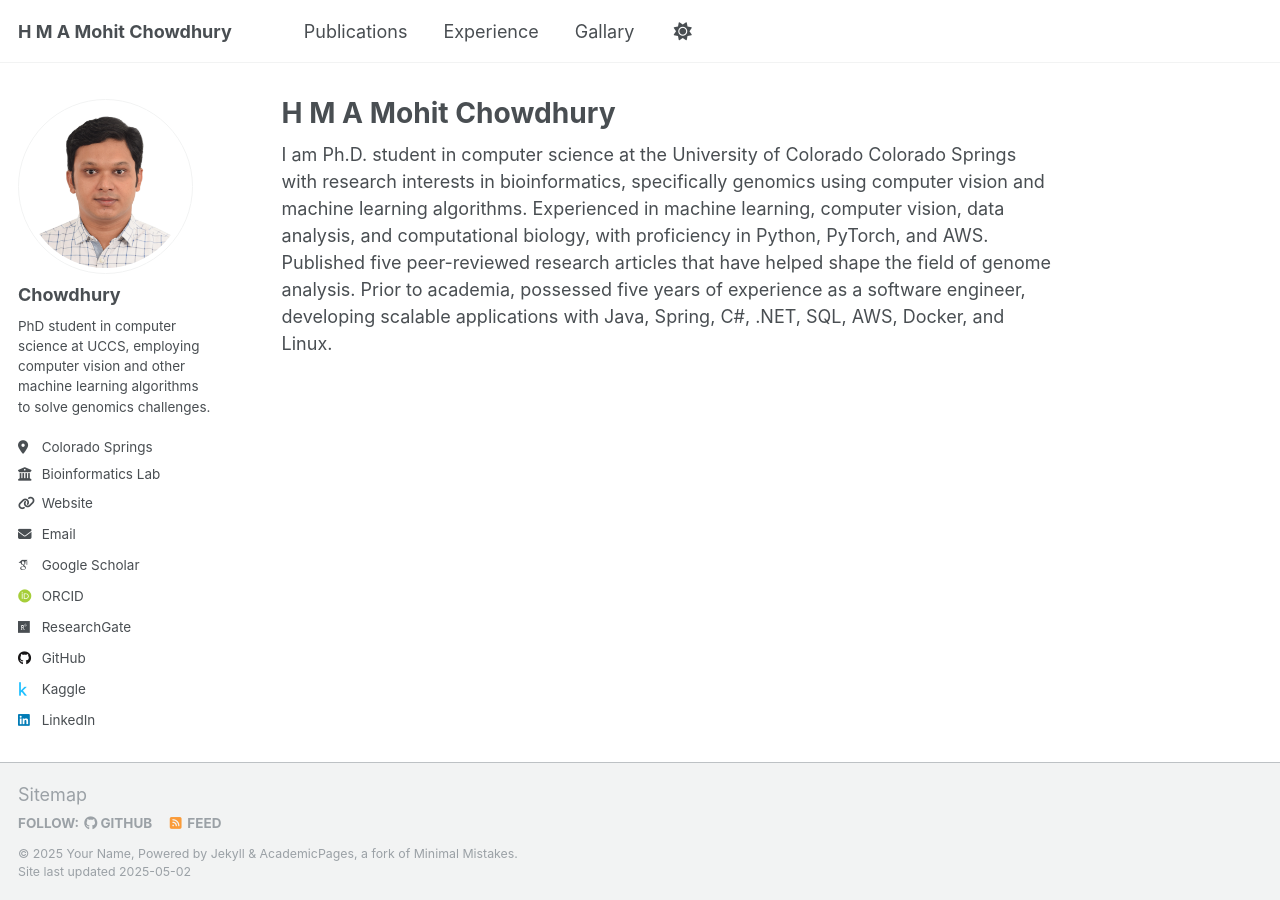
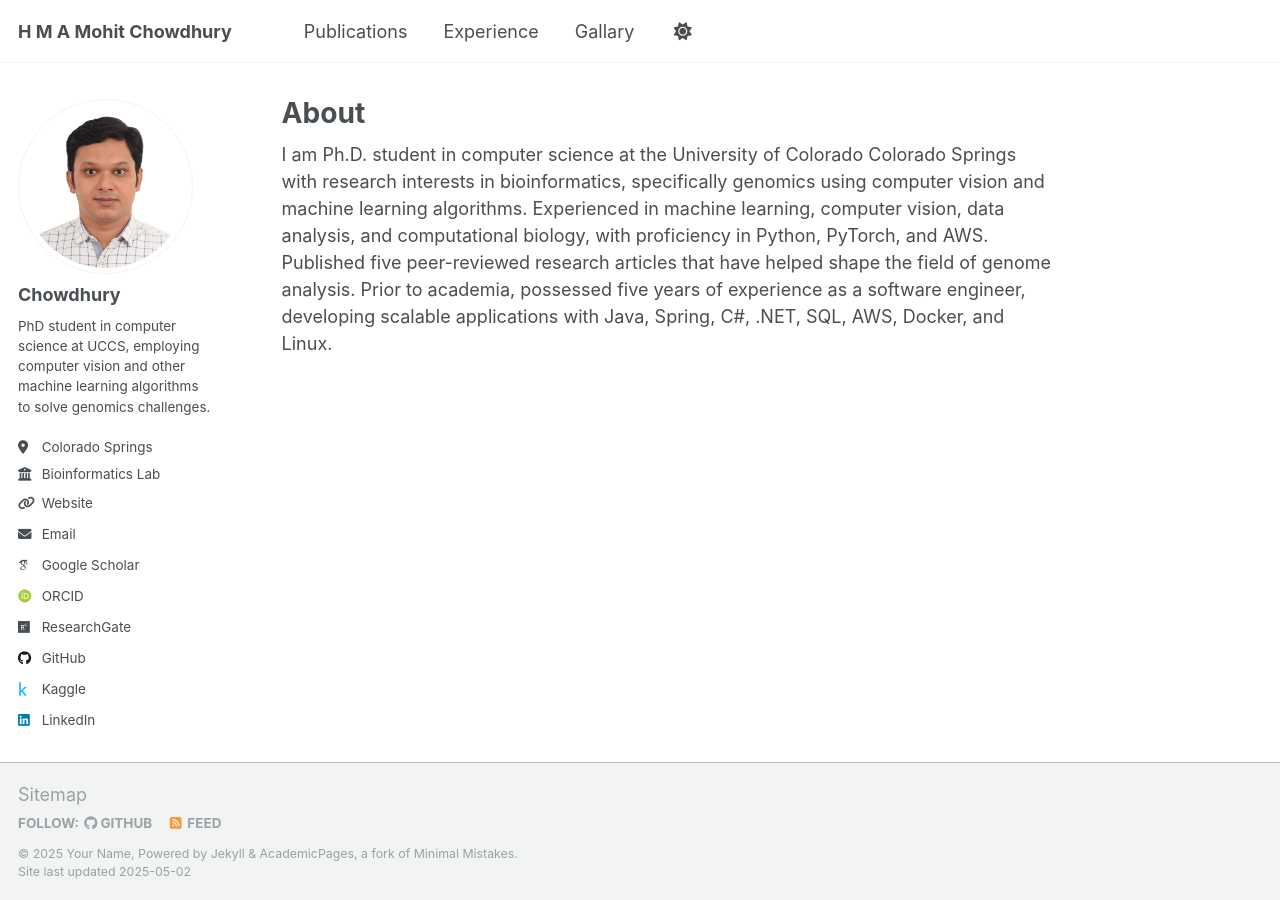
Before and after one commit to shadhinaust/shadhinaust.github.io, a Jekyll site: the page built from _pages/about.md, in a window 1280 px wide. Built offline with Jekyll 4.4.1, drawn with Linux system fonts in a browser that asks for light colours; some web fonts are replaced.

Commit message:
added about

```diff
--- a/_pages/about.md
+++ b/_pages/about.md
@@ -1,6 +1,6 @@
 ---
 permalink: /
-title: "H M A Mohit Chowdhury"
+title: "About"
 author_profile: true
 redirect_from:
   - /about/
```
